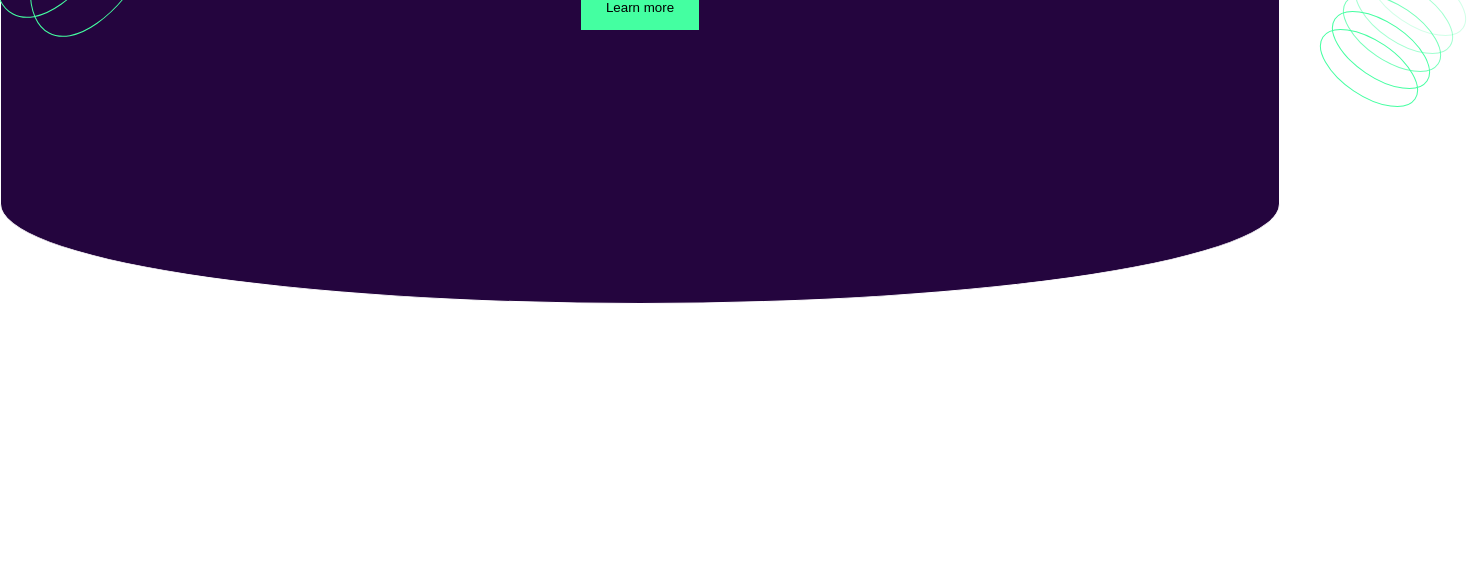
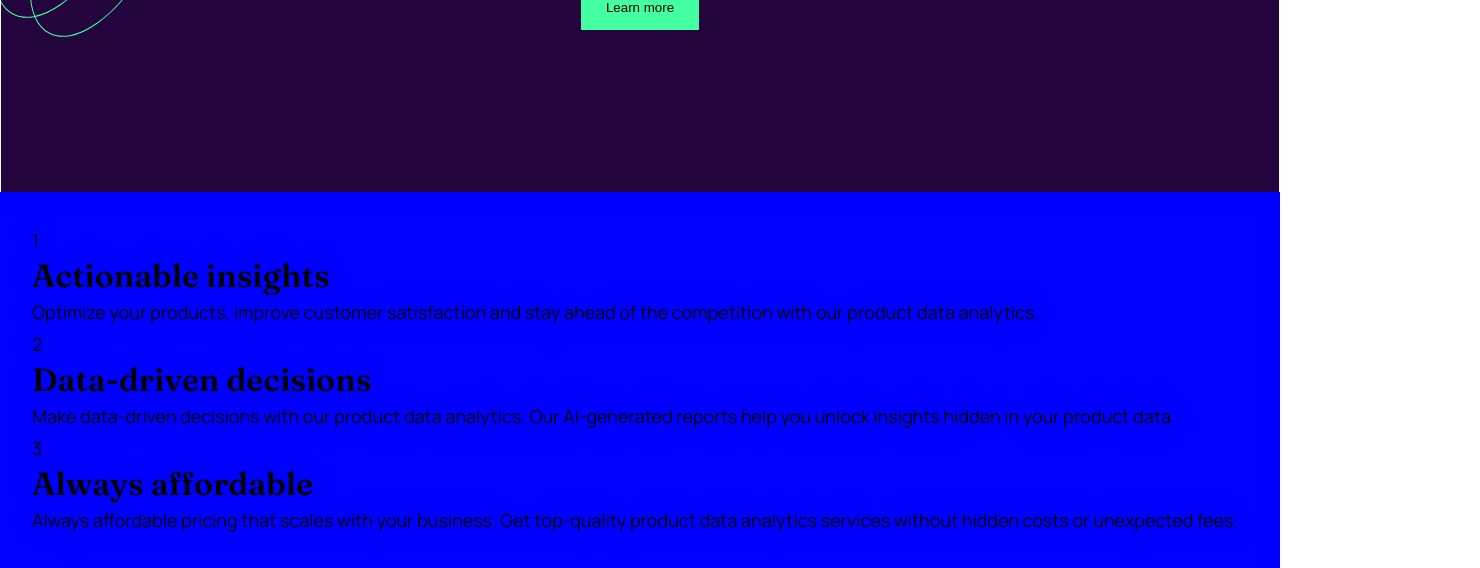
Before and after one commit to Aayush895/Workit-Landing-Page, a plain HTML site: page index.html in a window 1280 px wide. Shown: the part 448-1016 px from the top of the page, 1480 px wide, since content can reach past the window. Before the commit the page ends 800 px from the top, so only its background shows below. Drawn offline with Linux system fonts and the light colour scheme.

Commit message:
Curved the first div

```diff
--- a/index.html
+++ b/index.html
@@ -29,9 +29,51 @@
     <img src="assets/images/bg-pattern-1.svg" alt="" class="pattern-1">
     <img src="assets/images/bg-pattern-2.svg" alt="" class="pattern-2">
 
+  </header>
 
+  <!-- <div id="hero-container">
+    <img src="assets/images/image-hero.webp" alt="">
+  </div> -->
 
-  </header>
+  <div id="features-section">
+    <div class="feature feature-1">
+      <div>
+        <p>1</p>
+      </div>
+      <h3>
+        Actionable insights
+      </h3>
+      <p>
+          Optimize your products, improve customer satisfaction and stay ahead of the competition
+          with our product data analytics.
+      </p>
+    </div>
+    <div class="feature feature-2">
+      <div>
+        <p>2</p>
+      </div>
+      <h3>
+        Data-driven decisions
+      </h3>
+      <p>
+        Make data-driven decisions with our product data analytics. Our AI-generated reports help
+        you unlock insights hidden in your product data.
+      </p>
+    </div>
+    <div class="feature feature-3">
+      <div>
+        <p>3</p>
+      </div>
+      <h3>
+        Always affordable
+      </h3>
+      <p>
+        Always affordable pricing that scales with your business. Get top-quality product data
+        analytics services without hidden costs or unexpected fees.
+      </p>
+    </div>
+    <div class="feature feature-3"></div>
+  </div>
 
 
 
@@ -39,26 +81,22 @@
 
 
 
-  1
 
-  Actionable insights
 
-  Optimize your products, improve customer satisfaction and stay ahead of the competition
-  with our product data analytics.
 
-  2
 
-  Data-driven decisions
 
-  Make data-driven decisions with our product data analytics. Our AI-generated reports help
-  you unlock insights hidden in your product data.
 
-  3
 
-  Always affordable
 
-  Always affordable pricing that scales with your business. Get top-quality product data
-  analytics services without hidden costs or unexpected fees.
+
+
+
+
+
+
+
+
 
   Be the first to test
 
--- a/style.css
+++ b/style.css
@@ -43,12 +43,15 @@ p {
 }
 
 header {
-  position: relative;
+  position: absolute;
+  width: 100%;
   border: 1px solid;
   padding: 3rem 7rem;
   background-color: var(--dark-blue);
   color: var(--white);
-  border-radius: 0% 0% 150% 150%/0% 0% 40% 40%;
+  /* border-radius: 0% 0% 150% 150%/0% 0% 40% 40%; */
+  -webkit-mask: radial-gradient(100% 100% at top, #fff 100%, #0000 100%);
+  overflow: hidden;
 }
 
 header > nav {
@@ -86,3 +89,11 @@ header > nav {
   top: -8rem;
   right: -53rem;
 }
+
+#features-section {
+  position: absolute;
+  width: 100%;
+  top: 80%;
+  background-color: blue;
+  padding: 2rem;;
+}
```
